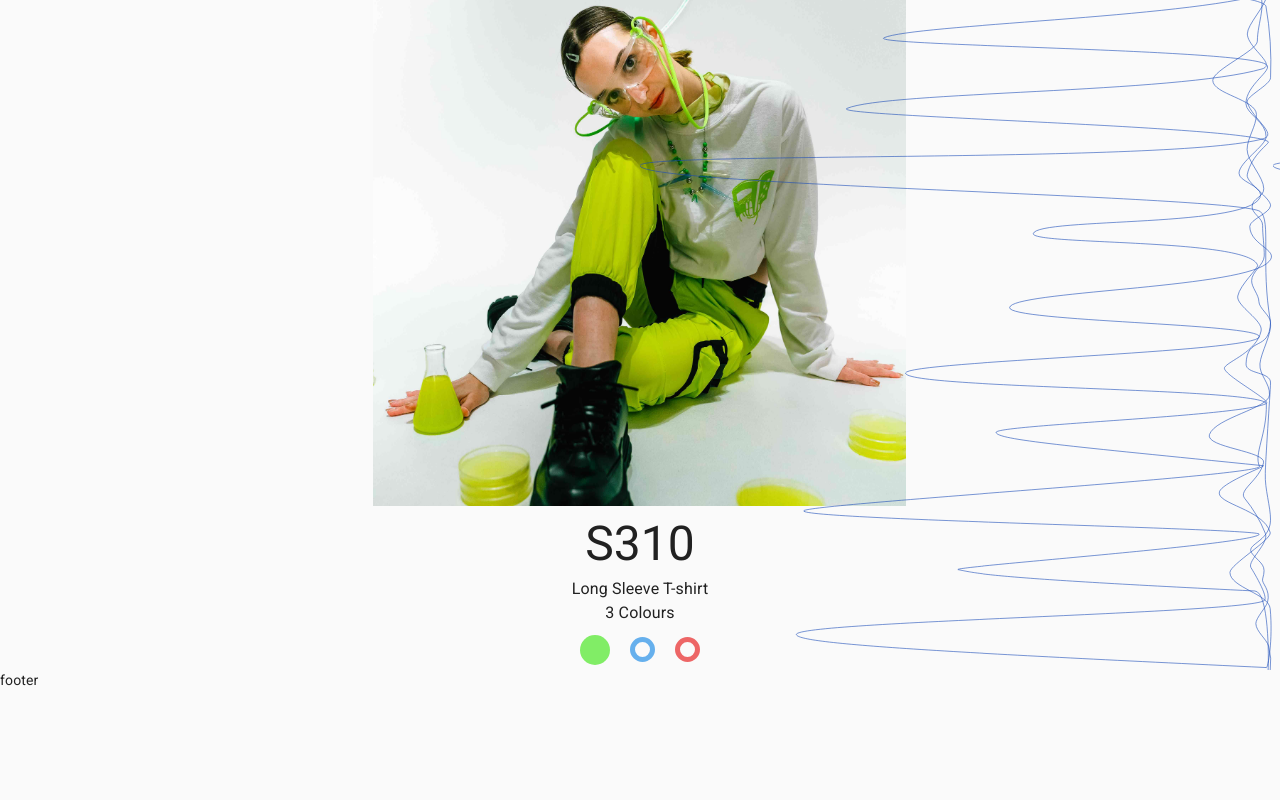
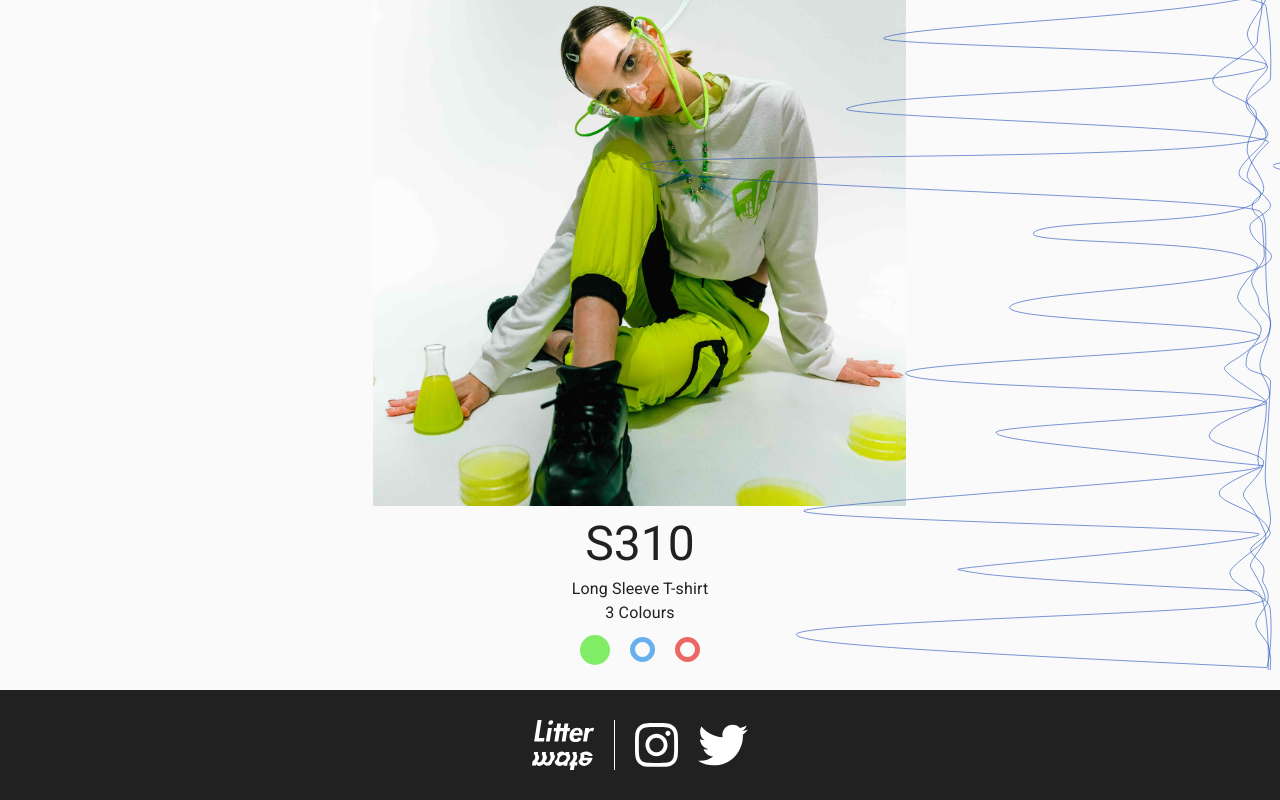
Before and after one commit to khsacc/littermate-official, a Next.js app: page / in a window 1280 px wide. Shown: the part 1411-2211 px from the top of the page. Before the commit the page ends 2101 px from the top, so only its background shows below. Built offline with nearby package versions, Linux system fonts and the light colour scheme; no server answers; a web font is replaced by a local one.

Commit message:
added footer

```diff
--- a/components/Footer/index.tsx
+++ b/components/Footer/index.tsx
@@ -1,5 +1,53 @@
+import { makeStyles } from "@material-ui/core";
 import { NextPage } from "next";
+import { Theme } from "../../styles/theme";
+import { LittermateLogo } from "../Logo";
+
+const useStyles = makeStyles((theme) => {
+  return {
+    wrapper: {
+      backgroundColor: theme.palette.grey[900],
+      color: "white",
+      padding: 20,
+      marginTop: 20,
+      // textAlign: "center",
+      display: "flex",
+      justifyContent: "center",
+      alignItems: "center",
+    },
+    logo: {
+      height: 50,
+      // padding: 20,
+      paddingRight: 20,
+      margin: 10,
+      color: "white",
+      borderRight: "1px solid white",
+      display: "block",
+    },
+    social: {
+      height: 50,
+      display: "block",
+      margin: 10,
+    },
+  };
+});
 
 export const Footer: NextPage = () => {
-  return <footer> footer</footer>;
+  const classes = useStyles(Theme);
+  return (
+    <footer className={classes.wrapper}>
+      <LittermateLogo className={classes.logo} />
+      {/* SNS logo */}
+      <a href="https://www.instagram.com/littermate_official/">
+        <img className={classes.social} src="/image/social/instagram.svg" />
+      </a>
+      <a
+        target="_blank"
+        rel="external nofollow"
+        href="https://twitter.com/littermate_bio"
+      >
+        <img className={classes.social} src="/image/social/twitter.svg" />
+      </a>
+    </footer>
+  );
 };
```
Also changed, not shown: public/image/social/instagram.svg (added), public/image/social/twitter.svg (added).
